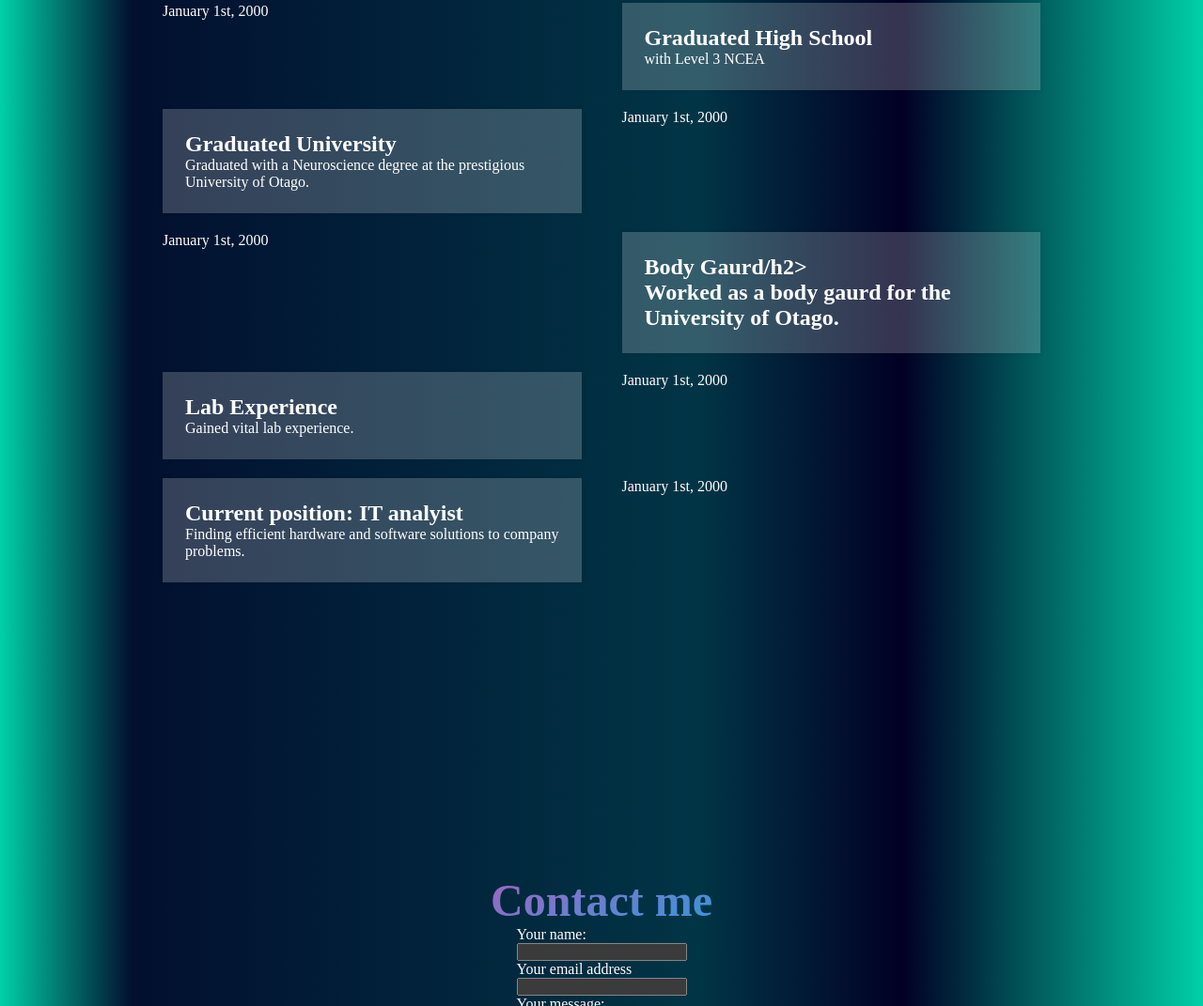
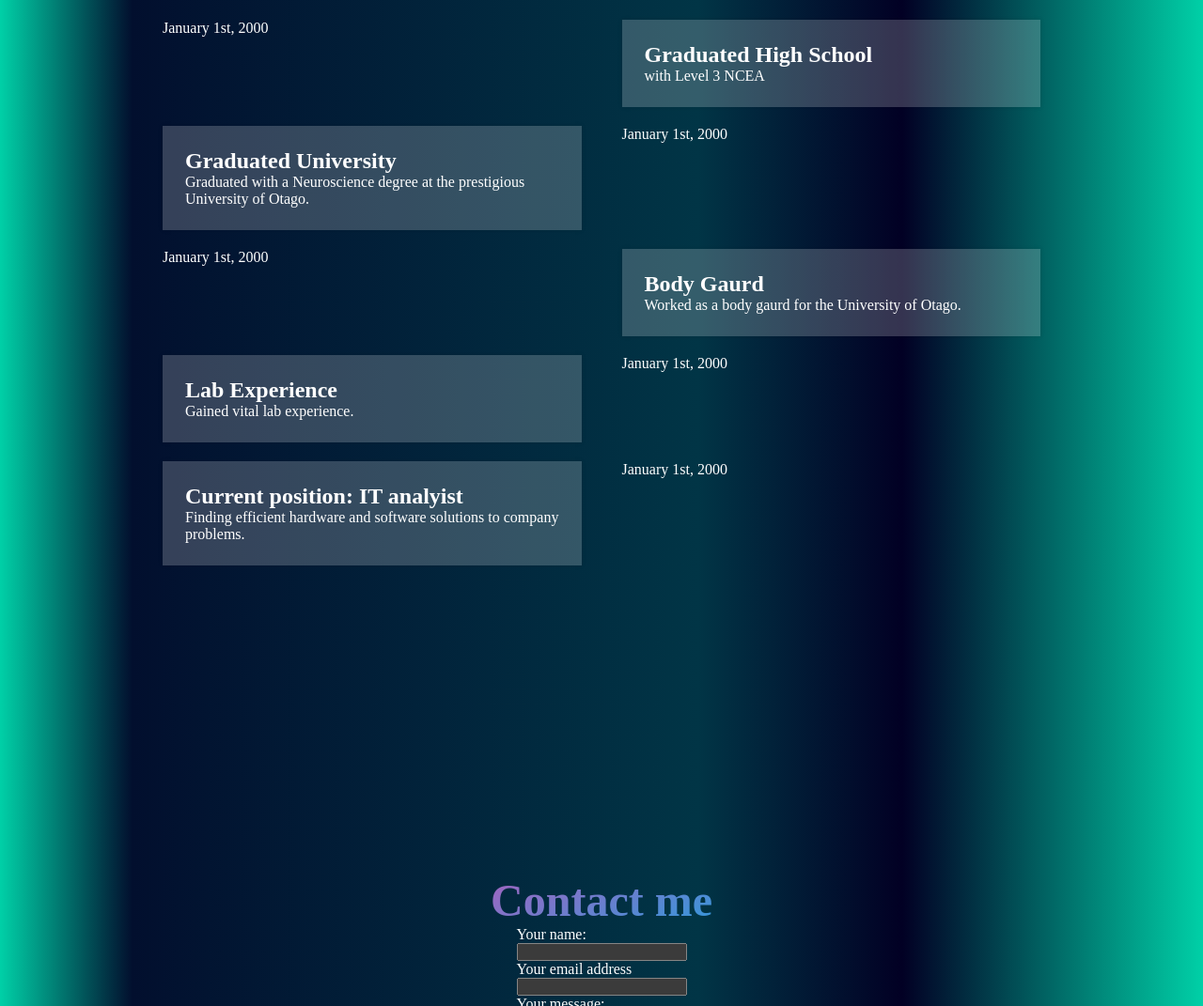
Before and after one commit to websitebio/sabz, a plain HTML site: page index.html in a window 1280 px wide. Shown: the part 1706-2777 px from the top of the page at 94% size. Drawn offline with Linux system fonts and the light colour scheme.

Commit message:
Update index.html

```diff
--- a/index.html
+++ b/index.html
@@ -103,7 +103,7 @@
     <div class="timeline__point"></div>
   </div>
   <div class="timeline__component timeline__component--bg">
-    <h2 class="timeline__title">Body Gaurd/h2>
+    <h2 class="timeline__title">Body Gaurd</h2>
     <p class="timeline__paragraph">
       Worked as a body gaurd for the University of Otago.
     </p>
```
